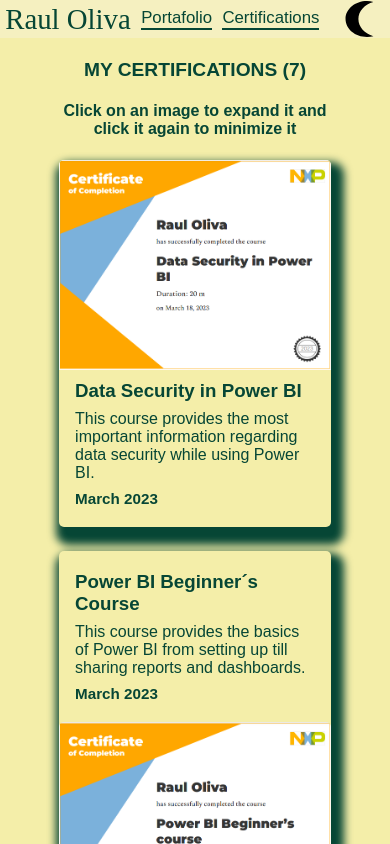
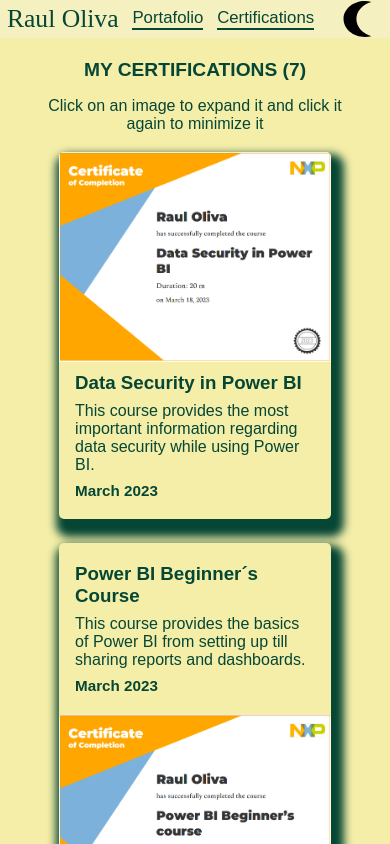
Before and after one commit to rauloliva/my-portafolio, a Next.js app: page /certifications in a window 390 px wide. Shown: the top 844 px of the page. Built offline with nearby package versions, Linux system fonts and the light colour scheme.

Commit message:
* replacing h4 to p in Certifications component * modifying the font size of author name when mobile media query is applied

```diff
--- a/components/Certifications.js
+++ b/components/Certifications.js
@@ -20,7 +20,7 @@ const Certifications = props => {
   return (
     <div className={styles.certifications}>
       <h2 className={styles.subtitle}>My Certifications (7)</h2>
-      <h4 className={styles.h4}>Click on an image to expand it and click it again to minimize it</h4>
+      <p className={styles.paragraph}>Click on an image to expand it and click it again to minimize it</p>
       <section className={styles.certifications_container}>
 
         <CertificationItem
@@ -75,6 +75,7 @@ const Certifications = props => {
           description="Master Microsoft Excel from Beginner to Advanced. Harness the full power of Microsoft Excel by automating your day to day tasks through Macros and VBA."
           dueDate="May 2021"
         />
+
       </section>
     </div>
   );
--- a/styles/modules/certifications.module.scss
+++ b/styles/modules/certifications.module.scss
@@ -112,6 +112,7 @@
   }
 }
 
-.h4 {
+.paragraph {
   text-align: center;
+  color: currentColor;
 }
--- a/styles/modules/layout.module.scss
+++ b/styles/modules/layout.module.scss
@@ -37,7 +37,7 @@
       transition: all 0.6s;
 
       @media screen and (max-width: $bp-phone) {
-        font-size: 1.8em;
+        font-size: 1.6em;
       }
 
       &:hover {
```
